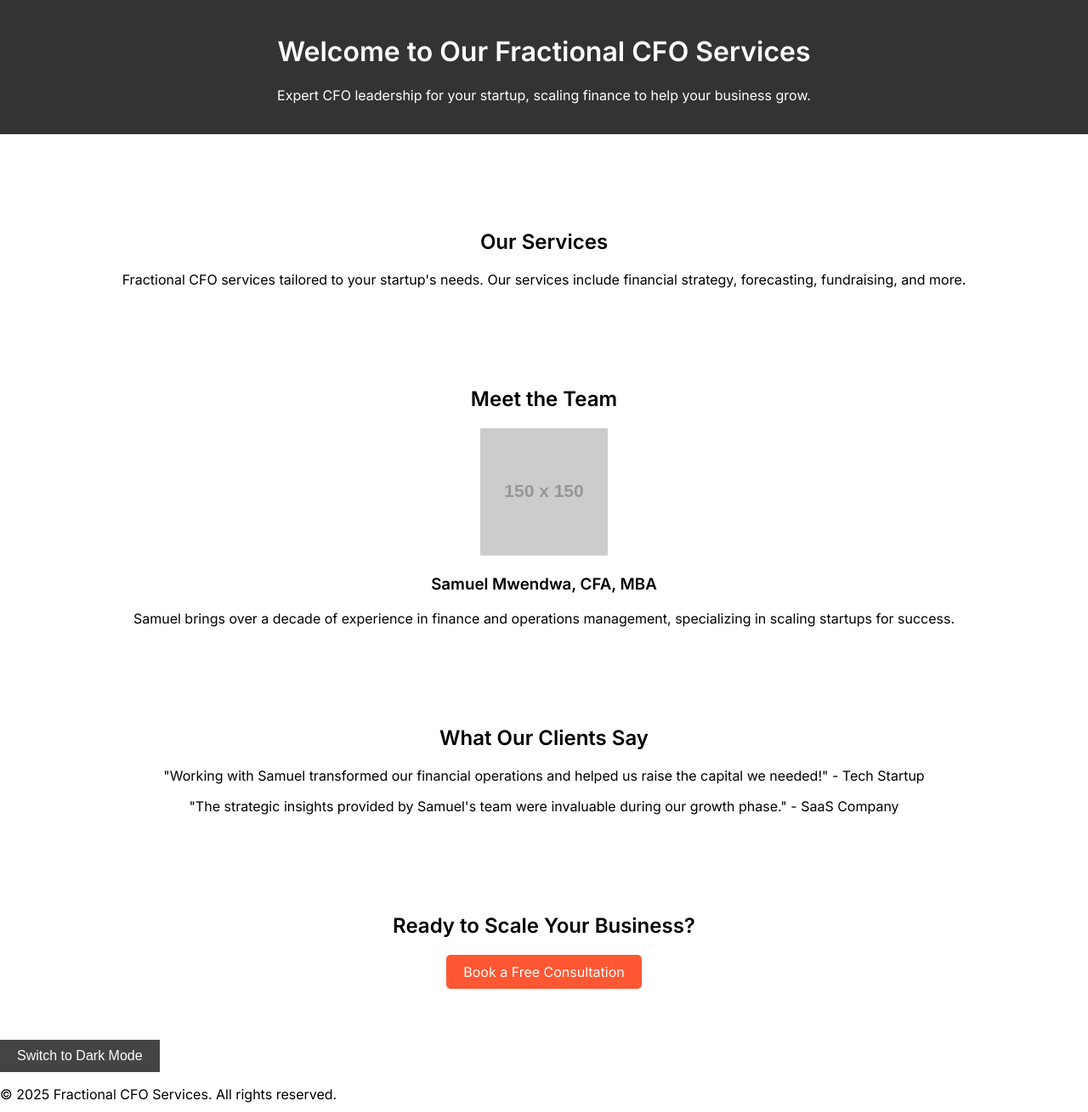
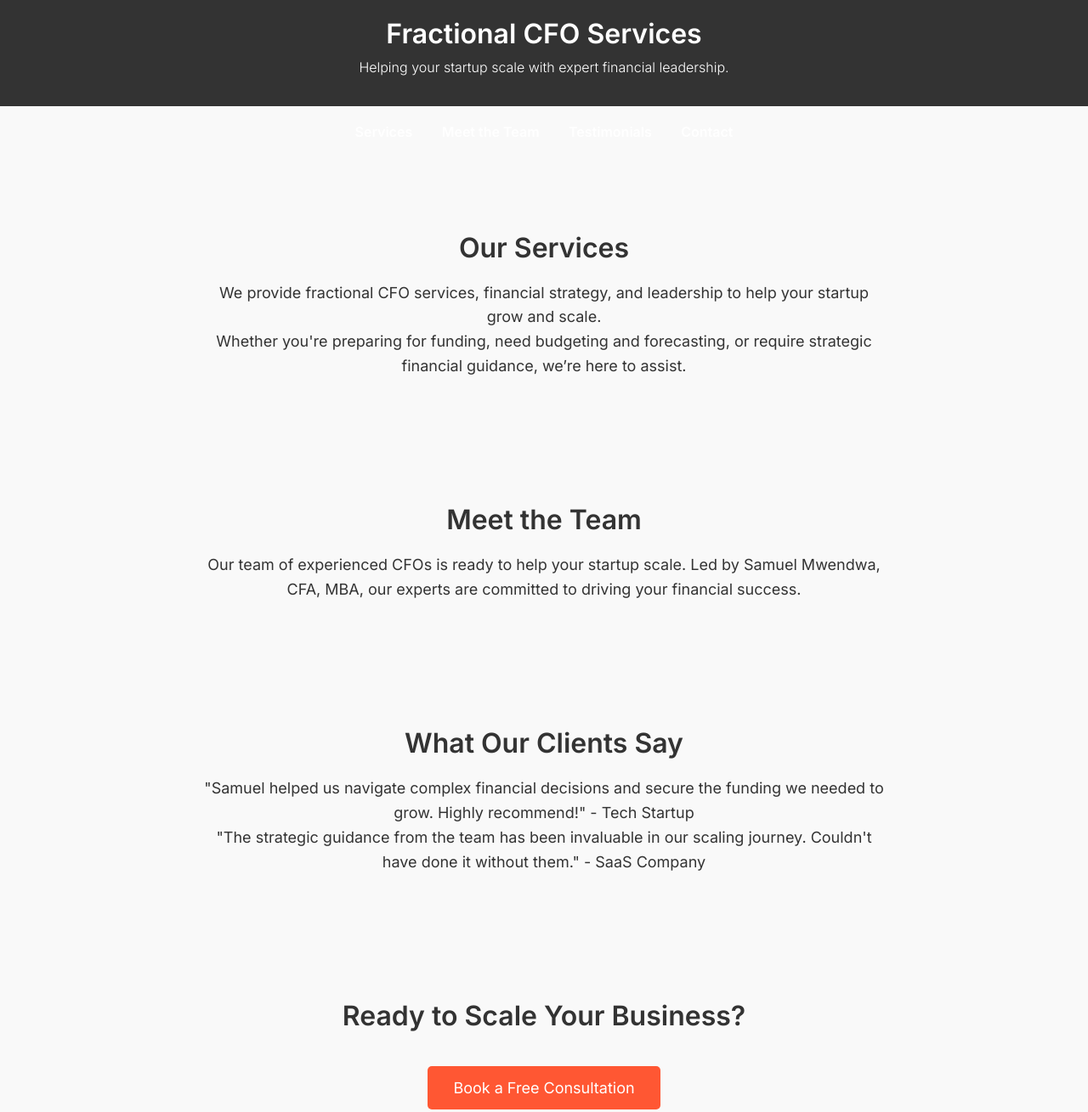
Before and after one commit to SamTech-crypto/samportfolio, a plain HTML site: page index.html in a window 1280 px wide. Shown: the top 1309 px of the page at 85% size. Drawn offline with Linux system fonts and the light colour scheme; placeholder pictures from the web are drawn by us.

Commit message:
Update index.html

```diff
--- a/index.html
+++ b/index.html
@@ -3,52 +3,48 @@
 <head>
   <meta charset="UTF-8">
   <meta name="viewport" content="width=device-width, initial-scale=1.0">
-  <meta name="description" content="Providing fractional CFO services for VC-backed startups. Expert CFO leadership to help scale your business.">
+  <meta name="description" content="Expert Fractional CFO Services for Startups. Scale with Financial Leadership.">
   <meta name="author" content="Samuel Mwendwa, CFA, MBA">
 
-  <!-- Open Graph for Social Sharing -->
-  <meta property="og:title" content="Fractional CFO for Startups">
-  <meta property="og:description" content="Providing fractional finance leadership for VC-backed startups.">
-  <meta property="og:image" content="your-image-url.jpg">
-  <meta property="og:url" content="your-page-url">
+  <title>Fractional CFO Services for Startups</title>
 
-  <!-- Schema Markup for SEO -->
-  <script type="application/ld+json">
-    {
-      "@context": "http://schema.org",
-      "@type": "Organization",
-      "name": "Fractional CFO Services",
-      "url": "your-page-url",
-      "logo": "your-logo-url",
-      "sameAs": [
-        "https://www.linkedin.com/in/yourprofile",
-        "https://www.twitter.com/yourprofile"
-      ]
-    }
-  </script>
+  <!-- Google Fonts -->
+  <link href="https://fonts.googleapis.com/css2?family=Inter:wght@300;400;600&display=swap" rel="stylesheet">
 
-  <title>Fractional CFO Services for Startups</title>
-  <link href="https://fonts.googleapis.com/css2?family=Inter:wght@300;400;600&display=swap" rel="stylesheet">
   <style>
     /* General Styles */
     body {
       font-family: 'Inter', sans-serif;
       margin: 0;
       padding: 0;
+      background-color: #f9f9f9;
+      color: #333;
       transition: background-color 0.3s ease, color 0.3s ease;
     }
 
+    /* Header Section */
     header {
-      background: #333;
+      background-color: #333;
       color: white;
       padding: 20px;
       text-align: center;
     }
 
+    header h1 {
+      margin: 0;
+    }
+
+    header p {
+      margin-top: 10px;
+      font-weight: 300;
+    }
+
+    /* Navigation */
     nav ul {
       list-style: none;
       padding: 0;
       text-align: center;
+      margin: 20px 0;
     }
 
     nav ul li {
@@ -60,33 +56,50 @@
       color: white;
       text-decoration: none;
       font-weight: 600;
-      transition: all 0.3s ease;
+      font-size: 16px;
+      transition: color 0.3s;
     }
 
     nav ul li a:hover {
-      text-decoration: underline;
+      color: #ff5733;
     }
 
-    /* Section Styles */
+    /* Sections */
     section {
-      padding: 40px;
+      padding: 60px 20px;
       text-align: center;
     }
 
-    .cta-link {
+    section h2 {
+      font-size: 32px;
+      margin-bottom: 20px;
+    }
+
+    section p {
+      font-size: 18px;
+      line-height: 1.6;
+      max-width: 800px;
+      margin: 0 auto;
+    }
+
+    /* Button Styles */
+    .cta-button {
       display: inline-block;
-      padding: 10px 20px;
       background-color: #ff5733;
       color: white;
+      padding: 15px 30px;
+      font-size: 18px;
       text-decoration: none;
       border-radius: 5px;
+      margin-top: 20px;
       transition: background-color 0.3s ease;
     }
 
-    .cta-link:hover {
+    .cta-button:hover {
       background-color: #c04e2f;
     }
 
+    /* Testimonials */
     .testimonial {
       opacity: 0;
       transform: translateY(20px);
@@ -98,40 +111,48 @@
       transform: translateY(0);
     }
 
-    /* Dark Mode Toggle Styles */
+    /* Theme Toggle */
     body[data-theme='dark'] {
       background-color: #121212;
       color: white;
     }
 
-    /* Button for theme toggle */
     .theme-toggle-btn {
-      margin-top: 20px;
-      padding: 10px 20px;
       background-color: #444;
       color: white;
       border: none;
+      padding: 10px 20px;
       cursor: pointer;
       font-size: 16px;
-      transition: background-color 0.3s ease;
+      transition: background-color 0.3s;
     }
 
     .theme-toggle-btn:hover {
       background-color: #666;
     }
+
+    /* Footer */
+    footer {
+      text-align: center;
+      background-color: #333;
+      color: white;
+      padding: 20px;
+      font-size: 14px;
+    }
   </style>
 </head>
 <body>
+  <!-- Header Section -->
   <header>
-    <h1>Welcome to Our Fractional CFO Services</h1>
-    <p>Expert CFO leadership for your startup, scaling finance to help your business grow.</p>
+    <h1>Fractional CFO Services</h1>
+    <p>Helping your startup scale with expert financial leadership.</p>
   </header>
 
   <!-- Navigation -->
   <nav>
     <ul>
       <li><a href="#services">Services</a></li>
-      <li><a href="#team">Team</a></li>
+      <li><a href="#team">Meet the Team</a></li>
       <li><a href="#testimonials">Testimonials</a></li>
       <li><a href="#cta">Contact</a></li>
     </ul>
@@ -140,50 +161,48 @@
   <!-- Services Section -->
   <section id="services">
     <h2>Our Services</h2>
-    <p>Fractional CFO services tailored to your startup's needs. Our services include financial strategy, forecasting, fundraising, and more.</p>
+    <p>We provide fractional CFO services, financial strategy, and leadership to help your startup grow and scale.</p>
+    <p>Whether you're preparing for funding, need budgeting and forecasting, or require strategic financial guidance, we’re here to assist.</p>
   </section>
 
   <!-- Team Section -->
   <section id="team">
     <h2>Meet the Team</h2>
-    <div>
-      <img src="https://via.placeholder.com/150" alt="Samuel Mwendwa, CFA, MBA, Expert CFO for Tech Startups">
-      <h3>Samuel Mwendwa, CFA, MBA</h3>
-      <p>Samuel brings over a decade of experience in finance and operations management, specializing in scaling startups for success.</p>
-    </div>
+    <p>Our team of experienced CFOs is ready to help your startup scale. Led by Samuel Mwendwa, CFA, MBA, our experts are committed to driving your financial success.</p>
   </section>
 
   <!-- Testimonials Section -->
   <section id="testimonials">
     <h2>What Our Clients Say</h2>
     <div class="testimonial">
-      <p>"Working with Samuel transformed our financial operations and helped us raise the capital we needed!" - Tech Startup</p>
+      <p>"Samuel helped us navigate complex financial decisions and secure the funding we needed to grow. Highly recommend!" - Tech Startup</p>
     </div>
     <div class="testimonial">
-      <p>"The strategic insights provided by Samuel's team were invaluable during our growth phase." - SaaS Company</p>
+      <p>"The strategic guidance from the team has been invaluable in our scaling journey. Couldn't have done it without them." - SaaS Company</p>
     </div>
   </section>
 
-  <!-- Call to Action Section -->
+  <!-- Call-to-Action Section -->
   <section id="cta">
     <h2>Ready to Scale Your Business?</h2>
-    <a href="#contact" class="cta-link">Book a Free Consultation</a>
+    <a href="#contact" class="cta-button">Book a Free Consultation</a>
   </section>
 
   <!-- Theme Toggle Button -->
   <button id="theme-toggle" class="theme-toggle-btn">Switch to Dark Mode</button>
 
-  <!-- Footer -->
+  <!-- Footer Section -->
   <footer>
     <p>&copy; 2025 Fractional CFO Services. All rights reserved.</p>
   </footer>
 
-  <!-- Script for Animations and Theme Toggle -->
+  <!-- JavaScript -->
   <script>
     // Theme Toggle Script
     const toggleButton = document.getElementById('theme-toggle');
     const htmlElement = document.documentElement;
 
+    // Set the theme based on user preference stored in localStorage
     if (localStorage.getItem('theme') === 'dark') {
       htmlElement.setAttribute('data-theme', 'dark');
       toggleButton.textContent = 'Switch to Light Mode';
```
